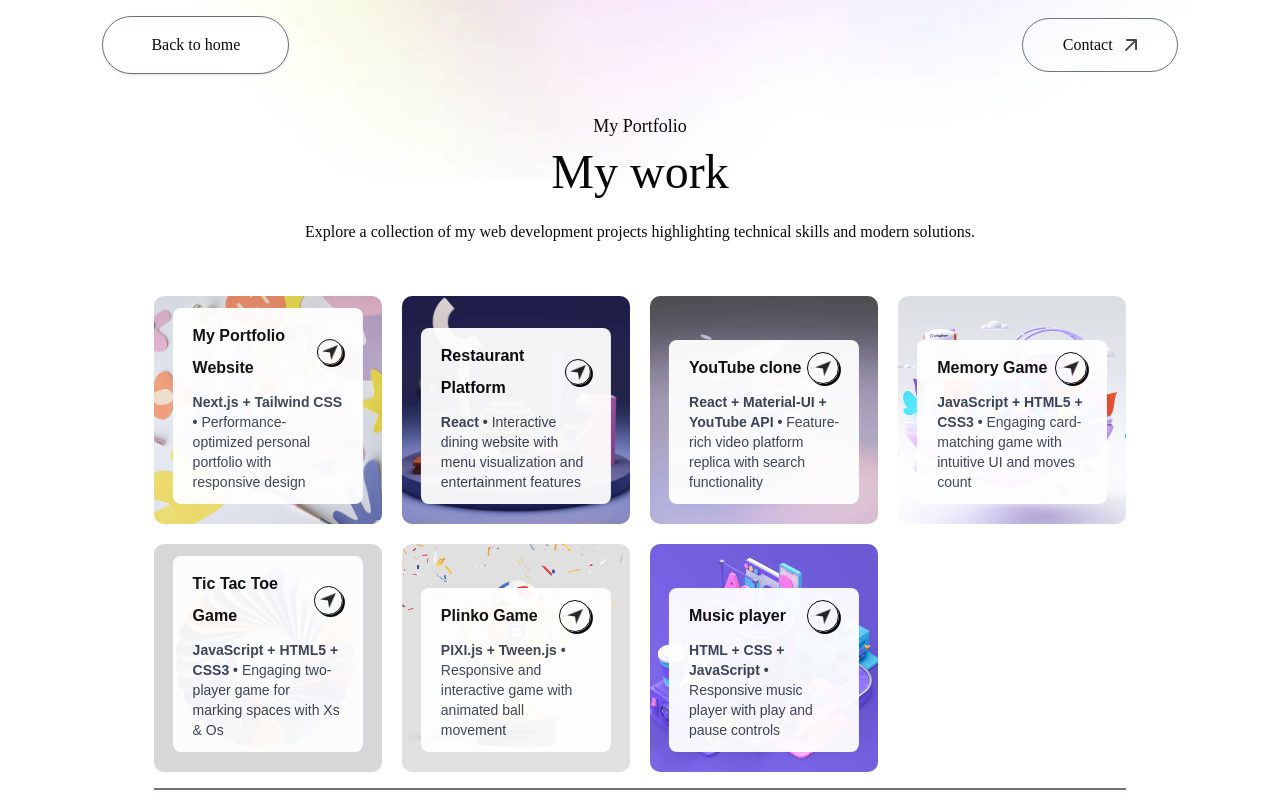
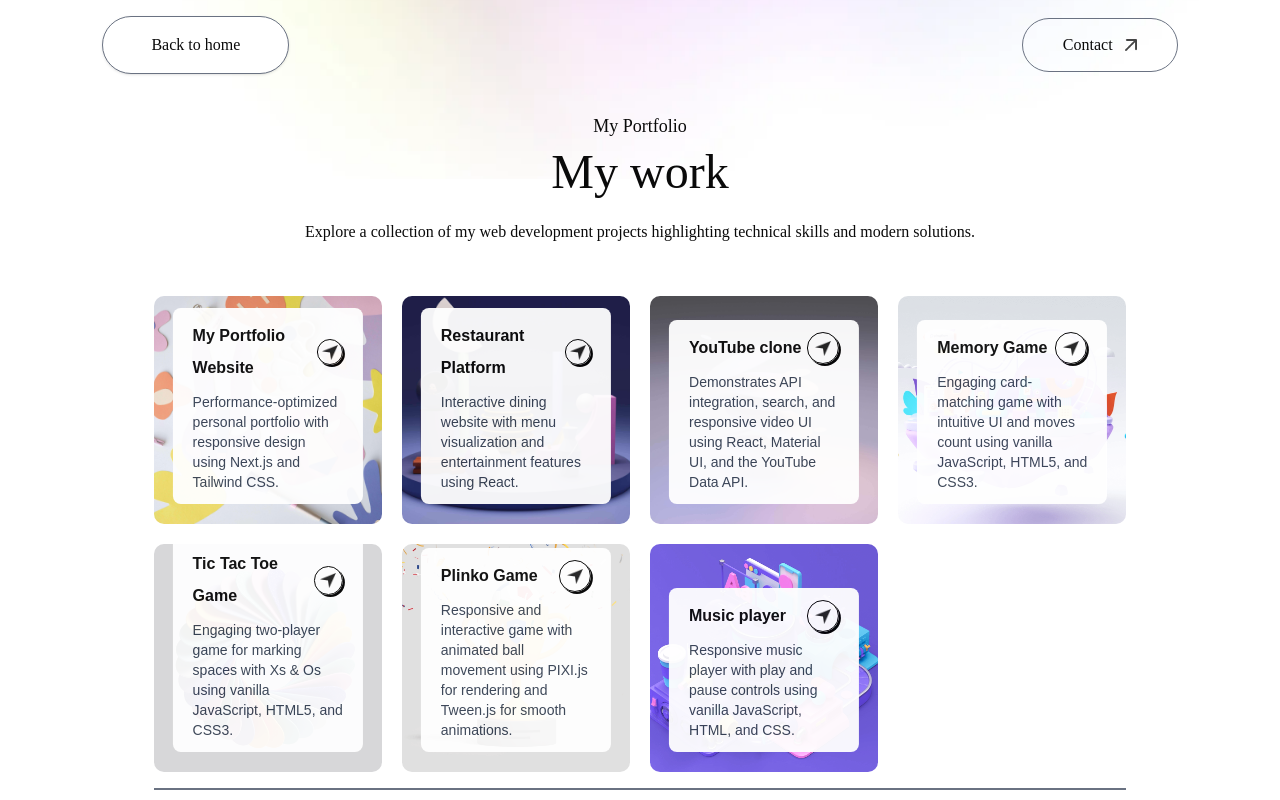
Before and after one commit to babalwa-mbolekwa/babalwa-mbolekwa-portfolio, a Next.js app: page /work in a window 1280 px wide. Shown: the top 800 px of the page. Built offline with nearby package versions, Linux system fonts and the light colour scheme; a web font is replaced by a local one.

Commit message:
update portfolio website

```diff
--- a/assets/assets.ts
+++ b/assets/assets.ts
@@ -121,50 +121,43 @@ export const assets = {
 export const workData = [
     {
         title: 'My Portfolio Website',
-        techStack: 'Next.js + Tailwind CSS • ',
-        description: 'Performance-optimized personal portfolio with responsive design',
+        description: 'Performance-optimized personal portfolio with responsive design using Next.js and Tailwind CSS.',
         bgImage: assets.work1.src,
         workUrl: "https://babalwambolekwa.netlify.app/"
     },
     {
         title: 'Restaurant Platform',
-        techStack: 'React • ',
-        description: 'Interactive dining website with menu visualization and entertainment features',
+        description: 'Interactive dining website with menu visualization and entertainment features using React.',
         bgImage: assets.work2.src,
         workUrl: "https://babalwa-mbolekwa.github.io/grooveavenue/"
     },
     {
         title: 'YouTube clone',
-        techStack: 'React + Material-UI + YouTube API • ',
-        description: 'Feature-rich video platform replica with search functionality',
+        description: 'Demonstrates API integration, search, and responsive video UI using React, Material UI, and the YouTube Data API.',
         bgImage: assets.work3.src,
         workUrl: "https://babalwayoutubeclone.netlify.app/"
     },
     {
         title: 'Memory Game',
-        techStack: 'JavaScript + HTML5 + CSS3 • ',
-        description: 'Engaging card-matching game with intuitive UI and moves count',
+        description: 'Engaging card-matching game with intuitive UI and moves count using vanilla JavaScript, HTML5, and CSS3.',
         bgImage: assets.work4.src,
         workUrl: "https://babalwa-mbolekwa.github.io/memory-game/"
     },
     {
         title: 'Tic Tac Toe Game',
-        techStack: 'JavaScript + HTML5 + CSS3 • ',
-        description: 'Engaging two-player game for marking spaces with Xs & Os',
+        description: 'Engaging two-player game for marking spaces with Xs & Os using vanilla JavaScript, HTML5, and CSS3.',
         bgImage: assets.work5.src,
         workUrl: "https://babalwa-mbolekwa.github.io/tic-tac-toe/"
     },
     {
         title: 'Plinko Game',
-        techStack: 'PIXI.js + Tween.js • ',
-        description: 'Responsive and interactive game with animated ball movement',
+        description: 'Responsive and interactive game with animated ball movement using PIXI.js for rendering and Tween.js for smooth animations.',
         bgImage: assets.work6.src,
         workUrl: "https://plinko-game-v2.netlify.app/"
     },
     {
         title: 'Music player',
-        techStack: 'HTML + CSS + JavaScript • ',
-        description: 'Responsive music player with play and pause controls',
+        description: 'Responsive music player with play and pause controls using vanilla JavaScript, HTML, and CSS.',
         bgImage: assets.work7.src,
         workUrl: "https://babalwa-mbolekwa.github.io/music-player/"
     },
@@ -185,7 +178,7 @@ type InfoItem = {
 }
 
 export const infoList: InfoItem[] = [
-    { icon: assets.code_icon, iconDark: assets.code_icon_dark, title: 'Experience', description: 'Responsive web design, Test-driven development, Cross-functional team collaboration, Mentoring, Open source contribution' },
+    { icon: assets.code_icon, iconDark: assets.code_icon_dark, title: 'Experience', description: 'Responsive web design, CI/CD pipelines, Docker & GCP deployments, RESTful API development, Test-driven development, Code review & mentoring' },
     { icon: assets.edu_icon, iconDark: assets.edu_icon_dark, title: 'Education & Certifications', description: ['National Diploma in Computer Systems Engineering.', 'Current: IBM Full Stack Software Developer Certification.'] },
     // { icon: assets.project_icon, iconDark: assets.project_icon_dark, title: 'Projects', description: 'Built more than 5 projects' }
 ];
--- a/components/About.tsx
+++ b/components/About.tsx
@@ -2,7 +2,6 @@
 
 import { assets, infoList, toolsData } from "@/assets/assets";
 import Image from "next/image";
-import React from "react";
 import { motion } from "motion/react";
 
 const About = () => {
@@ -55,11 +54,7 @@ const About = () => {
           className="flex-1"
         >
           <p className="mb-10 max-w-2xl font-ovo text-center lg:text-left">
-            I&apos;ve thus far contributed to the success and growth of
-            organizations across the Education, Finance, and Retail sectors, by
-            building intuitive, user-focused interfaces, and I continue to
-            evolve my skills to deliver meaningful, high-impact digital
-            solutions.
+            Over 4 years, I&apos;ve helped organisations across FinTech, EdTech, and Retail build better digital products - reducing support ticket volumes by 50%, improving payment conversion by 20%, and cutting tool fragmentation by 70%. I care about writing clean, well-tested code that solves real problems, and I&apos;m always expanding my skills - currently completing the IBM Full Stack Software Developer certification.
           </p>
           <ul className="grid grid-cols-1 md:grid-cols-2 gap-6 max-w-2xl">
             {infoList.map(({ icon, title, description }, index) => (
--- a/components/Footer.tsx
+++ b/components/Footer.tsx
@@ -15,7 +15,7 @@ const Footer = () => {
             </div>
         </div>
         <div className='text-center sm:flex items-center justify-between border-t border-gray-400 mx-[10%] mt-12 py-12'>
-            <p>&copy; 2021-{new Date().getFullYear()} Babalwa Mbolekwa. All Rights Reserved.</p>
+            <p>&copy; {new Date().getFullYear()} Babalwa Mbolekwa. All Rights Reserved.</p>
             <ul className='flex items-center gap-10 justify-center mt-4 sm:mt-0'>
                 <li><a href="https://www.linkedin.com/in/babalwa-mbolekwa-a16a94147" target="_blank" className='underline'>LinkedIn</a></li>
                 <li><a href="https://github.com/babalwa-mbolekwa" target="_blank" className='underline'>GitHub</a></li>
--- a/components/Header.tsx
+++ b/components/Header.tsx
@@ -34,7 +34,7 @@ const Header = () => {
         transition={{ duration: 0.8, delay: 0.5 }}
         className="text-3xl sm:text-6xl lg:text-[66px] font-ovo"
       >
-        Frontend Developer based in Cape Town, South Africa.
+        Software Developer based in Cape Town, South Africa.
       </motion.h1>
       <motion.p
         initial={{ opacity: 0 }}
@@ -42,7 +42,7 @@ const Header = () => {
         transition={{ duration: 0.6, delay: 0.7 }}
         className="max-w-2xl mx-auto font-ovo"
       >
-        I build performant, scalable, and user-centric web applications with clean code and modern tools, focusing on collaboration and impact.
+        I build performant, scalable, and user-centric web applications - from pixel-perfect frontends to cloud-deployed backends - with clean code, modern tools, and a focus on real user impact.
       </motion.p>
       <div className="mt-4">
         <motion.a
--- a/components/MoreWork.tsx
+++ b/components/MoreWork.tsx
@@ -85,7 +85,6 @@ const MoreWork = () => {
               <p
                 className="text-gray-700 text-sm"
               >
-                <span className="font-semibold">{project.techStack}</span>
                 {project.description}
               </p>
             </div>
--- a/components/Services.tsx
+++ b/components/Services.tsx
@@ -36,10 +36,7 @@ const Services = () => {
         transition={{ delay: 0.7, duration: 0.5 }}
         className="text-center max-w-2xl mx-auto mt-5 mb-12 font-ovo"
       >
-        I build modern, scalable web applications with a strong focus on
-        frontend development, performance, and user experience. I specialise in
-        React, creating reusable components, and translating Figma
-        designs into pixel-accurate, production-ready features.
+        I build modern, scalable web applications across the full stack - from component-driven React frontends to Node.js backends and cloud deployments. I take features from Figma designs all the way to production, with a strong focus on performance, accessibility, and measurable user impact.
       </motion.p>
       <motion.div
         initial={{ opacity: 0 }}
--- a/components/Work.tsx
+++ b/components/Work.tsx
@@ -87,7 +87,6 @@ const Work = () => {
               <p
                 className="text-gray-700 text-sm"
               >
-                <span className="font-semibold">{project.techStack}</span>
                 {project.description}
               </p>
             </div>
```
